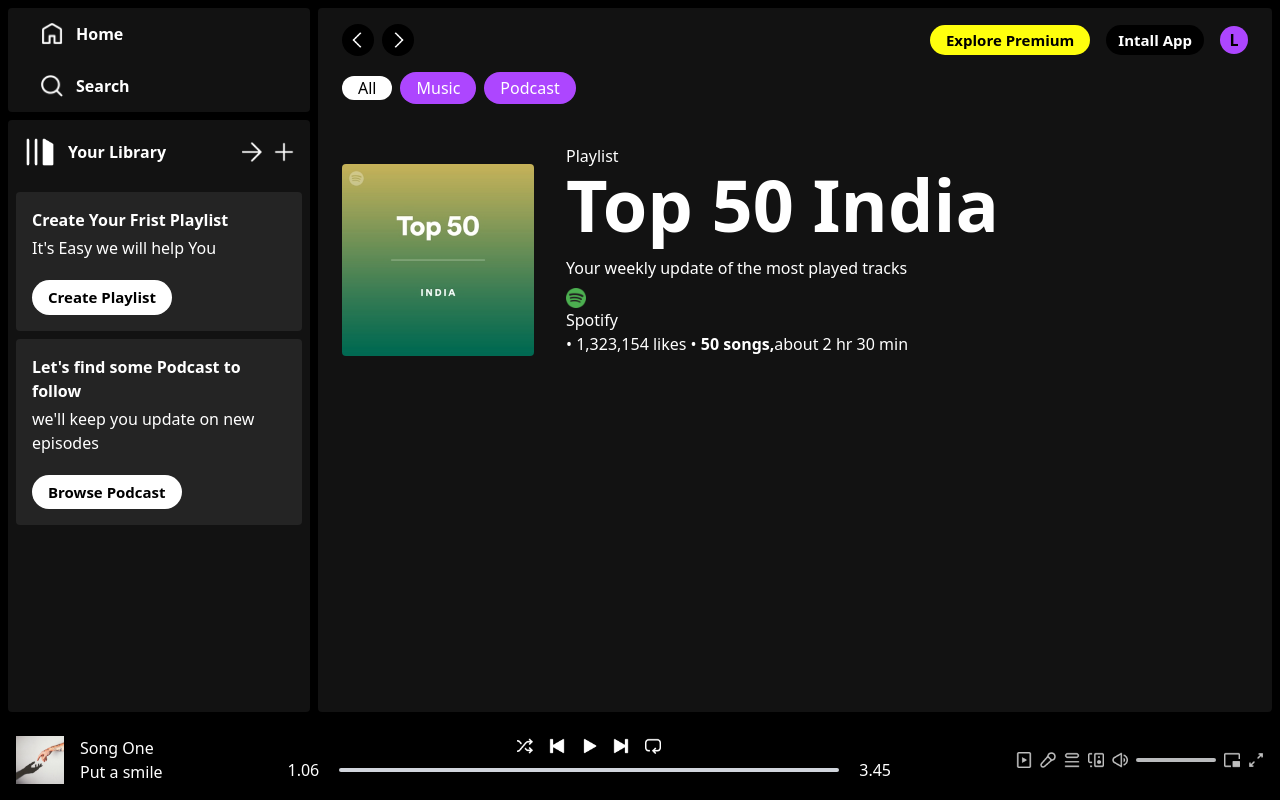
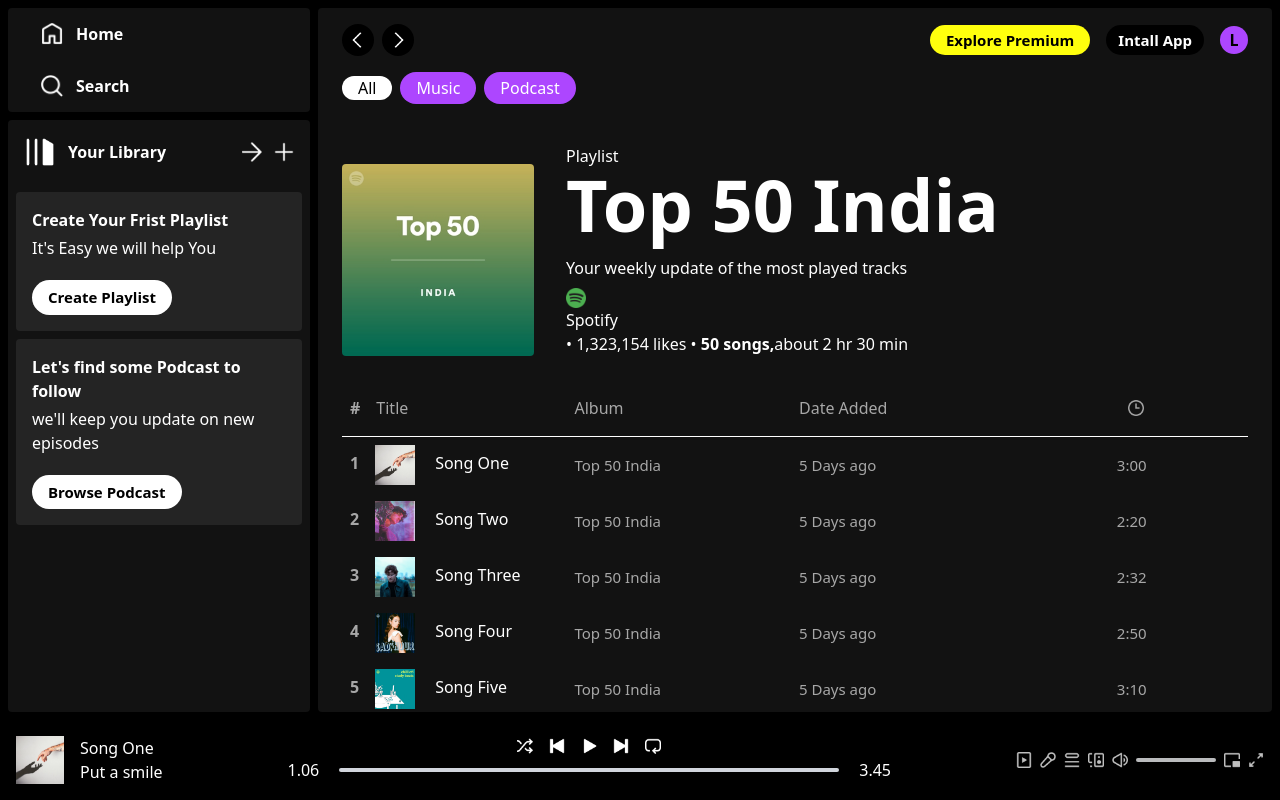
Before and after one commit to Liladharithole/spotify-clone, a React (Vite) app: page /album/1 in a window 1280 px wide. Built offline with nearby package versions, Linux system fonts and the light colour scheme.

Commit message:
Final Project

```diff
--- a/src/components/DisplayAlbum.jsx
+++ b/src/components/DisplayAlbum.jsx
@@ -1,7 +1,7 @@
 import React from "react";
 import Navbar from "./Navbar";
 import { useParams } from "react-router-dom";
-import { albumsData, assets } from "../assets/assets";
+import { albumsData, assets, songsData } from "../assets/assets";
 
 const DisplayAlbum = () => {
   const { id } = useParams();
@@ -26,13 +26,36 @@
               src={assets.spotify_logo}
               alt=""
             />
-            <p>Spotify</p>
-            • 1,323,154 likes
-            • <b>50 songs,</b>
-             about 2 hr 30 min
+            <p>Spotify</p>• 1,323,154 likes • <b>50 songs,</b>
+            about 2 hr 30 min
           </p>
         </div>
       </div>
+      <div className="grid grid-cols-3 sm:grid-cols-4 mt-10 mb-4 pl-2 text-[#a7a7a7] ">
+        <p>
+          <b className="mr-4 ">#</b>Title
+        </p>
+        <p>Album</p>
+        <p className="hidden sm:block ">Date Added</p>
+        <img className="m-auto w-4" src={assets.clock_icon} alt="" />
+      </div>
+      <hr />
+      {songsData.map((item, index) => (
+        <div
+          key={index}
+          className="grid grid-cols-3 sm:grid-cols-4 gap-2 p-2 items-center text-[#a7a7a7] hover:bg-[#ffffff2b] cursor-pointer]"
+        >
+          <p className="text-white">
+            {" "}
+            <b className="mr-4 text-[#a7a7a7]">{index + 1}</b>
+            <img className="inline w-10 mr-5" src={item.image} alt="" />
+            {item.name}
+          </p>
+          <p className="text-[15px]">{albumData.name}</p>
+          <p className="text-[15px] hidden sm:block">5 Days ago</p>
+          <p className="text-[15px] text-center">{item.duration}</p>
+        </div>
+      ))}
     </>
   );
 };
```
